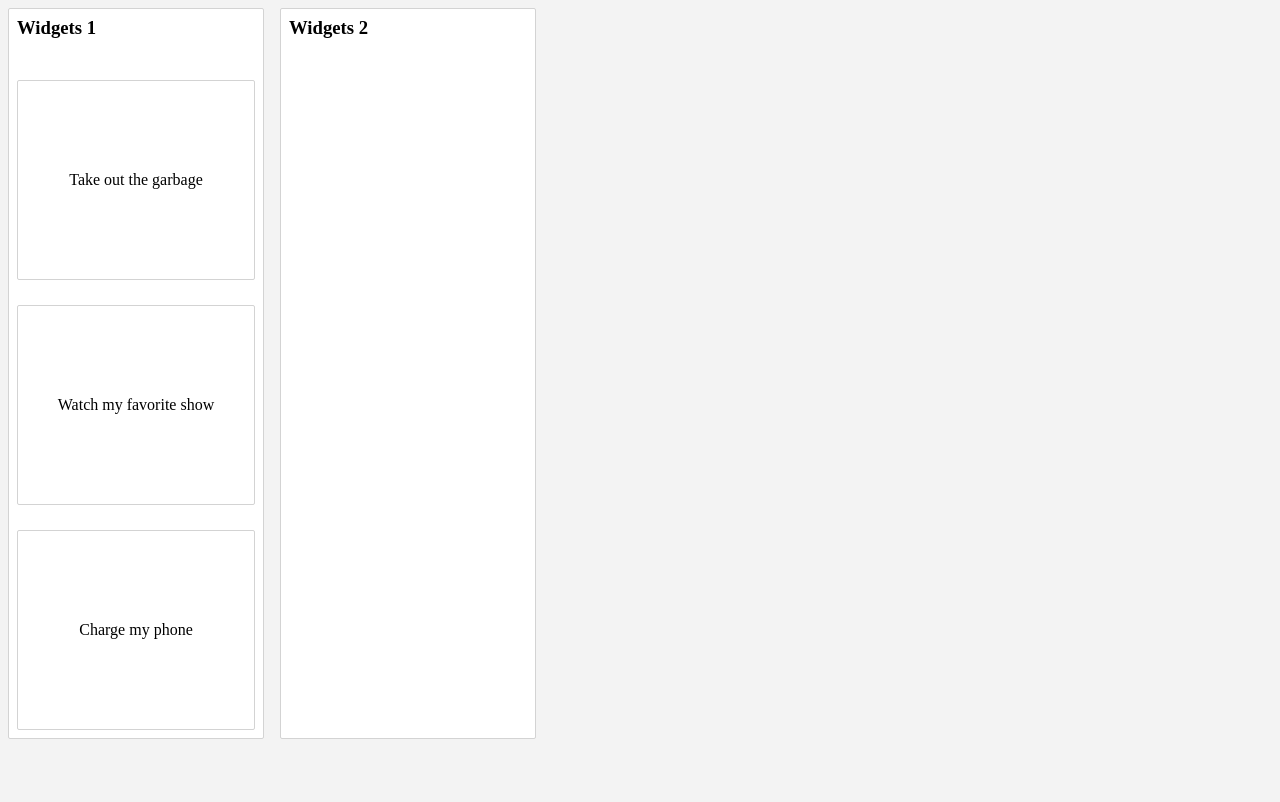
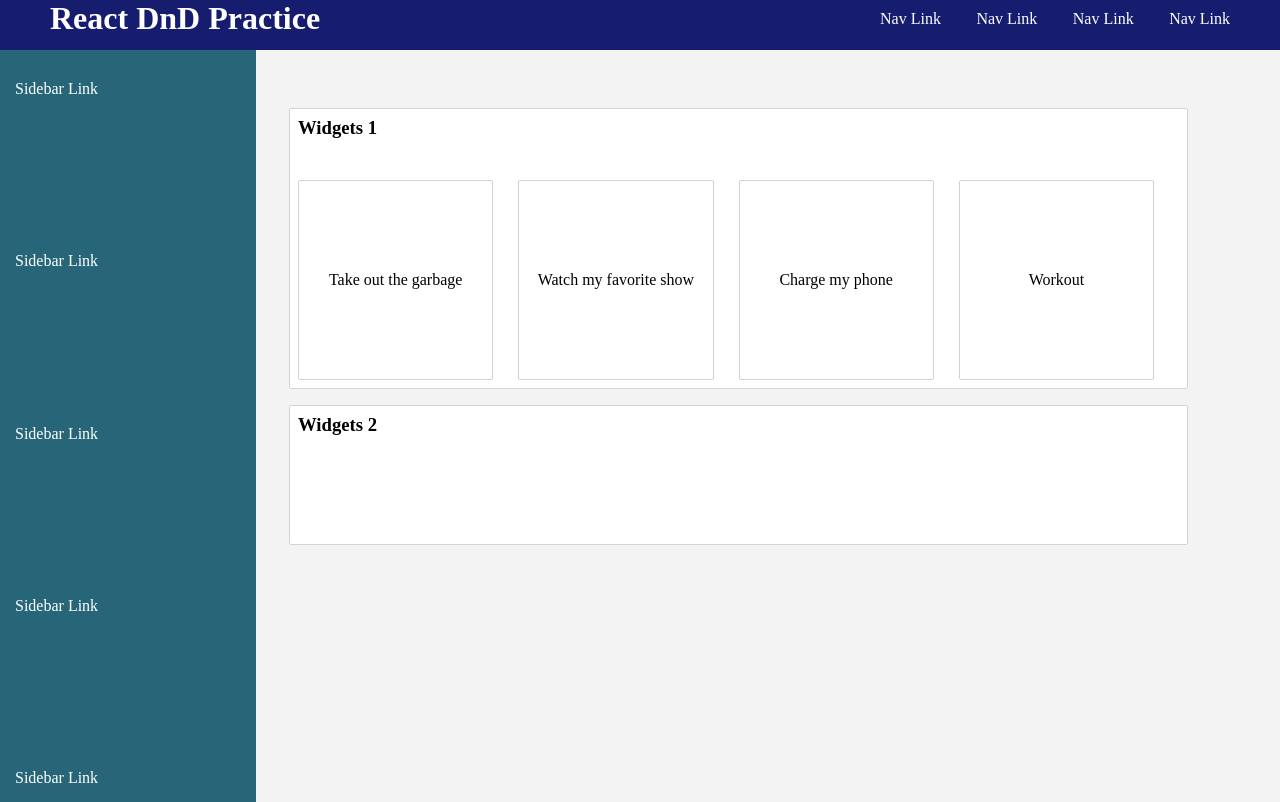
Before and after one commit to lslozano/React-DnD-Practice, a React (Create React App) app: page / in a window 1280 px wide. Built offline with nearby package versions, Linux system fonts and the light colour scheme.

Commit message:
Horizontal lists with drag and drop and reorder functionality

```diff
--- a/src/App.js
+++ b/src/App.js
@@ -1,104 +1,15 @@
-import React, { useState } from "react";
+import React from "react";
 
-// import NavBar from "./components/Navbar";
-// import Main from "./components/Main";
-import Column from "./components/Column";
-import Columns from "./style/components/Columns.styled";
-
-import { DragDropContext } from "react-beautiful-dnd";
-
-import initialData from "./initial-data";
+import NavBar from "./components/Navbar";
+import Main from "./components/Main";
 
 const App = () => {
-  const [initialState, setState] = useState(initialData);
-
-  const onDragEnd = (result) => {
-    const { destination, source, draggableId } = result;
-
-    if (destination === undefined || destination === null) {
-      return;
-    }
-
-    if (
-      destination.droppableId === source.droppableId &&
-      destination.index === source.index
-    ) {
-      return;
-    }
-
-    const sourceColumn = initialState.columns[source.droppableId];
-    const destinationColumn = initialState.columns[destination.droppableId];
-
-    if (sourceColumn === destinationColumn) {
-      const newTaskIds = Array.from(sourceColumn.taskIds);
-      newTaskIds.splice(source.index, 1);
-      newTaskIds.splice(destination.index, 0, draggableId);
-
-      const newColumn = {
-        ...sourceColumn,
-        taskIds: newTaskIds,
-      };
-
-      const newState = {
-        ...initialState,
-        columns: {
-          ...initialState.columns,
-          [newColumn.id]: newColumn,
-        },
-      };
-
-      console.log(newState);
-      setState(newState);
-      return;
-    }
-
-    const startTaskIds = Array.from(sourceColumn.taskIds);
-    startTaskIds.splice(source.index, 1);
-    const newStart = {
-      ...sourceColumn,
-      taskIds: startTaskIds,
-    };
-
-    const finishTaskIds = Array.from(destinationColumn.taskIds);
-    finishTaskIds.splice(destination.index, 0, draggableId);
-    const newFinish = {
-      ...destinationColumn,
-      taskIds: finishTaskIds,
-    };
-
-    const newState = {
-      ...initialState,
-      columns: {
-        ...initialState.columns,
-        [newStart.id]: newStart,
-        [newFinish.id]: newFinish,
-      },
-    };
-
-    console.log(newState);
-    setState(newState);
-    return;
-  };
-
   return (
-    <DragDropContext onDragEnd={onDragEnd}>
-      <Columns>
-        {initialState.columnOrder.map((columnId) => {
-          const column = initialState.columns[columnId];
-          const tasks = column.taskIds.map(
-            (taskId) => initialState.tasks[taskId]
-          );
-
-          return <Column key={column.id} columns={column} tasks={tasks} />;
-        })}
-      </Columns>
-    </DragDropContext>
+    <div className="App">
+      <NavBar />
+      <Main />
+    </div>
   );
 };
 
 export default App;
-
-// <div className="App">
-//   <NavBar />
-//   <Main />
-// </div>
--- a/src/components/Column.js
+++ /dev/null
@@ -1,33 +0,0 @@
-import React from "react";
-
-import { Droppable } from "react-beautiful-dnd";
-
-import {
-  ColumnContainer,
-  TitleContainer,
-  TaskListContainer,
-} from "../style/components/Column.styled";
-import Task from "./Task";
-
-const Column = ({ columns, tasks }) => {
-  return (
-    <ColumnContainer>
-      <TitleContainer>{columns.title}</TitleContainer>
-      <Droppable droppableId={columns.id}>
-        {(provided) => (
-          <TaskListContainer
-            ref={provided.innerRef}
-            {...provided.droppableProps}
-          >
-            {tasks.map((task, index) => (
-              <Task key={task.id} task={task} index={index} />
-            ))}
-            {provided.placeholder}
-          </TaskListContainer>
-        )}
-      </Droppable>
-    </ColumnContainer>
-  );
-};
-
-export default Column;
--- a/src/components/Main.js
+++ b/src/components/Main.js
@@ -1,18 +1,105 @@
-import React from "react";
+import React, { useState } from "react";
 
+// import Board from "./Board";
 import MainContainer from "../style/components/Main.styled";
 import Sidebar from "./Sidebar";
-import Board from "./Board";
+import WidgetsColumns from "../style/components/WidgetsColumns.styled";
+import WidgetColumn from "./WidgetColumn";
+
+import { DragDropContext } from "react-beautiful-dnd";
+
+import initialWidgetData from "../initial-data";
 
 const Main = () => {
+  const [initialWidgetState, setState] = useState(initialWidgetData);
+
+  const onDragEnd = (result) => {
+    const { destination, source, draggableId } = result;
+
+    if (destination === undefined || destination === null) {
+      return;
+    }
+
+    if (
+      destination.droppableId === source.droppableId &&
+      destination.index === source.index
+    ) {
+      return;
+    }
+
+    const sourceColumn = initialWidgetState.columns[source.droppableId];
+    const destinationColumn =
+      initialWidgetState.columns[destination.droppableId];
+
+    if (sourceColumn === destinationColumn) {
+      const newTaskIds = Array.from(sourceColumn.taskIds);
+      newTaskIds.splice(source.index, 1);
+      newTaskIds.splice(destination.index, 0, draggableId);
+
+      const newColumn = {
+        ...sourceColumn,
+        taskIds: newTaskIds,
+      };
+
+      const newState = {
+        ...initialWidgetState,
+        columns: {
+          ...initialWidgetState.columns,
+          [newColumn.id]: newColumn,
+        },
+      };
+
+      console.log(newState);
+      setState(newState);
+      return;
+    }
+
+    const startTaskIds = Array.from(sourceColumn.taskIds);
+    startTaskIds.splice(source.index, 1);
+    const newStart = {
+      ...sourceColumn,
+      taskIds: startTaskIds,
+    };
+
+    const finishTaskIds = Array.from(destinationColumn.taskIds);
+    finishTaskIds.splice(destination.index, 0, draggableId);
+    const newFinish = {
+      ...destinationColumn,
+      taskIds: finishTaskIds,
+    };
+
+    const newState = {
+      ...initialWidgetState,
+      columns: {
+        ...initialWidgetState.columns,
+        [newStart.id]: newStart,
+        [newFinish.id]: newFinish,
+      },
+    };
+
+    setState(newState);
+    return;
+  };
+
   return (
     <MainContainer>
       <Sidebar />
-      <div className="boards__container">
-        <Board />
+      <div className="widgets__container">
+        <DragDropContext onDragEnd={onDragEnd}>
+          <WidgetsColumns>
+            {initialWidgetState.columnOrder.map((columnId) => {
+              const column = initialWidgetState.columns[columnId];
+              const tasks = column.taskIds.map(
+                (taskId) => initialWidgetState.tasks[taskId]
+              );
+
+              return <WidgetColumn key={column.id} columns={column} tasks={tasks} />;
+            })}
+          </WidgetsColumns>
+        </DragDropContext>
       </div>
     </MainContainer>
-  )
+  );
 };
 
 export default Main;
--- /dev/null
+++ b/src/components/WidgetColumn.js
@@ -0,0 +1,33 @@
+import React from "react";
+
+import { Droppable } from "react-beautiful-dnd";
+
+import {
+  WidgetColumnContainer,
+  WidgetTitleContainer,
+  WidgetListContainer,
+} from "../style/components/WidgetColumn.styled";
+import Task from "./Task";
+
+const WidgetColumn = ({ columns, tasks }) => {
+  return (
+    <WidgetColumnContainer>
+      <WidgetTitleContainer>{columns.title}</WidgetTitleContainer>
+      <Droppable droppableId={columns.id} direction="horizontal">
+        {(provided) => (
+          <WidgetListContainer
+            ref={provided.innerRef}
+            {...provided.droppableProps}
+          >
+            {tasks.map((task, index) => (
+              <Task key={task.id} task={task} index={index} />
+            ))}
+            {provided.placeholder}
+          </WidgetListContainer>
+        )}
+      </Droppable>
+    </WidgetColumnContainer>
+  );
+};
+
+export default WidgetColumn;
--- a/src/initial-data.js
+++ b/src/initial-data.js
@@ -3,12 +3,13 @@ const initialData = {
     "task-1": { id: "task-1", content: "Take out the garbage" },
     "task-2": { id: "task-2", content: "Watch my favorite show" },
     "task-3": { id: "task-3", content: "Charge my phone" },
+    "task-4": { id: "task-4", content: "Workout" },
   },
   columns: {
     "column-1": {
       id: "column-1",
       title: "Widgets 1",
-      taskIds: ["task-1", "task-2", "task-3"],
+      taskIds: ["task-1", "task-2", "task-3", "task-4"],
     },
     "column-2": {
       id: "column-2",
--- a/src/style/components/Columns.styled.js
+++ /dev/null
@@ -1,8 +0,0 @@
-import styled from "styled-components";
-
-const ColumnsContainer = styled.div`
-  display: flex;
-  flex-direction: row;
-`;
-
-export default ColumnsContainer;
--- a/src/style/components/Main.styled.js
+++ b/src/style/components/Main.styled.js
@@ -4,7 +4,7 @@ const MainContainer = styled.div`
   display: flex;
   flex-direction: row;
 
-  .boards__container {
+  .widgets__container {
     padding: 50px 0 0 25px;
     width: 80%;
   }
--- a/src/style/components/Task.styled.js
+++ b/src/style/components/Task.styled.js
@@ -6,13 +6,12 @@ const TaskContainer = styled.div`
   border-radius: 2px;
   padding: 8px;
   margin: 25px 25px 0 0;
-  width: 100%;
+  width: 200px;
   height: 200px;
 
   display: flex;
   justify-content: center;
   align-items: center;
-  overflow: scroll;
 `;
 
 export default TaskContainer;
--- a/src/style/components/Column.styled.js
+++ b/src/style/components/WidgetColumn.styled.js
@@ -1,7 +1,7 @@
 import styled from "styled-components";
 
-export const ColumnContainer = styled.div`
-  width: 20%;
+export const WidgetColumnContainer = styled.div`
+  width: 90%;
 
   margin: 8px;
   border: 1px solid lightgrey;
@@ -10,19 +10,21 @@ export const ColumnContainer = styled.div`
 
   display: flex;
   flex-direction: column;
+  max-height: 700px;
 `;
 
-export const TitleContainer = styled.h3`
+export const WidgetTitleContainer = styled.h3`
   padding: 8px;
 `;
 
-export const TaskListContainer = styled.div`
+export const WidgetListContainer = styled.div`
   padding: 8px;
 
   display: flex;
-  flex-direction: column;
+  flex-direction: row;
   ${'' /* flex-direction: row; */}
 
   min-height: 100px;
-  flex-grow: 1;
+  max-height: 100%;
+  ${'' /* flex-grow: 1; */}
 `;
--- /dev/null
+++ b/src/style/components/WidgetsColumns.styled.js
@@ -0,0 +1,8 @@
+import styled from "styled-components";
+
+const WidgetsColumnsContainer = styled.div`
+  display: flex;
+  flex-direction: column;
+`;
+
+export default WidgetsColumnsContainer;
```
